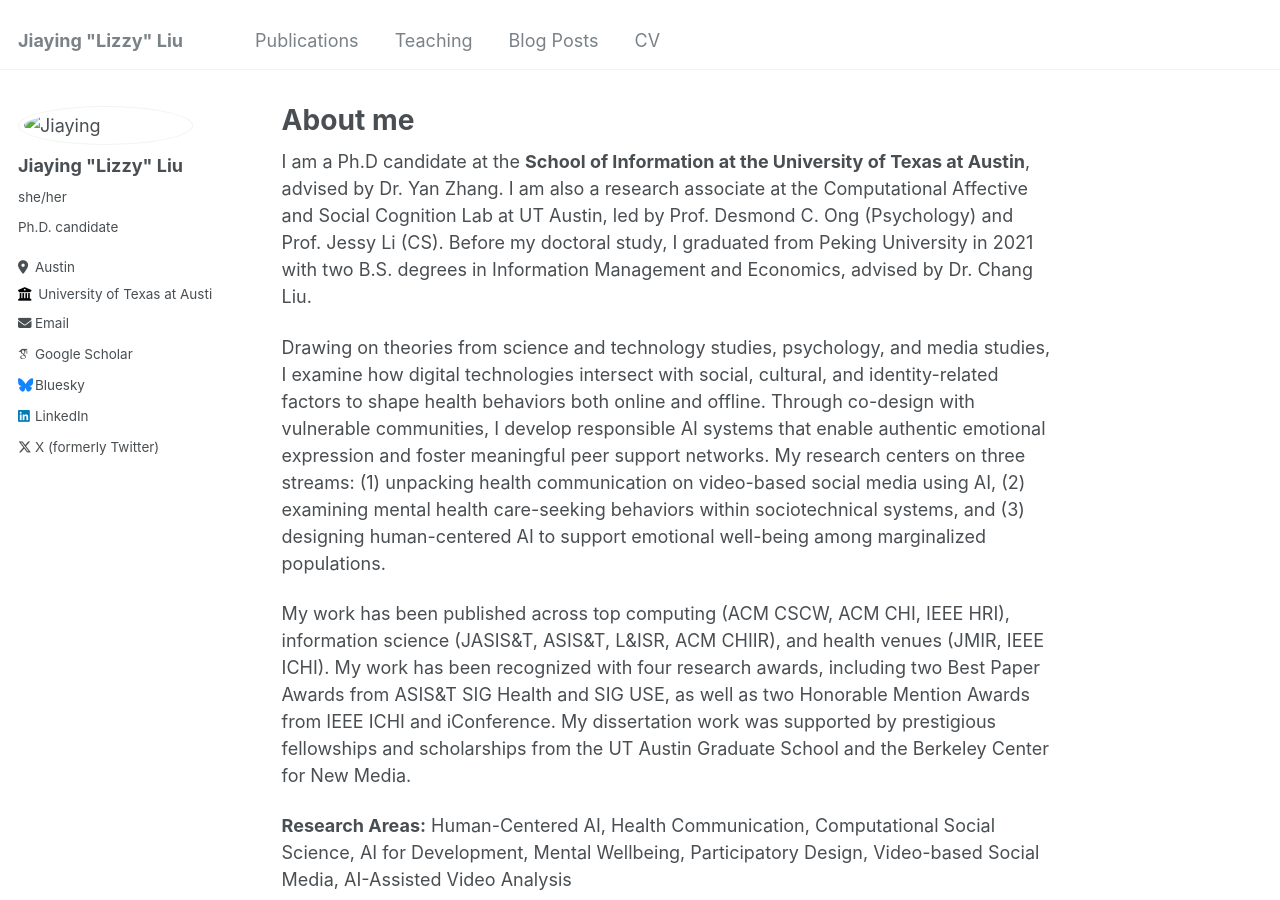
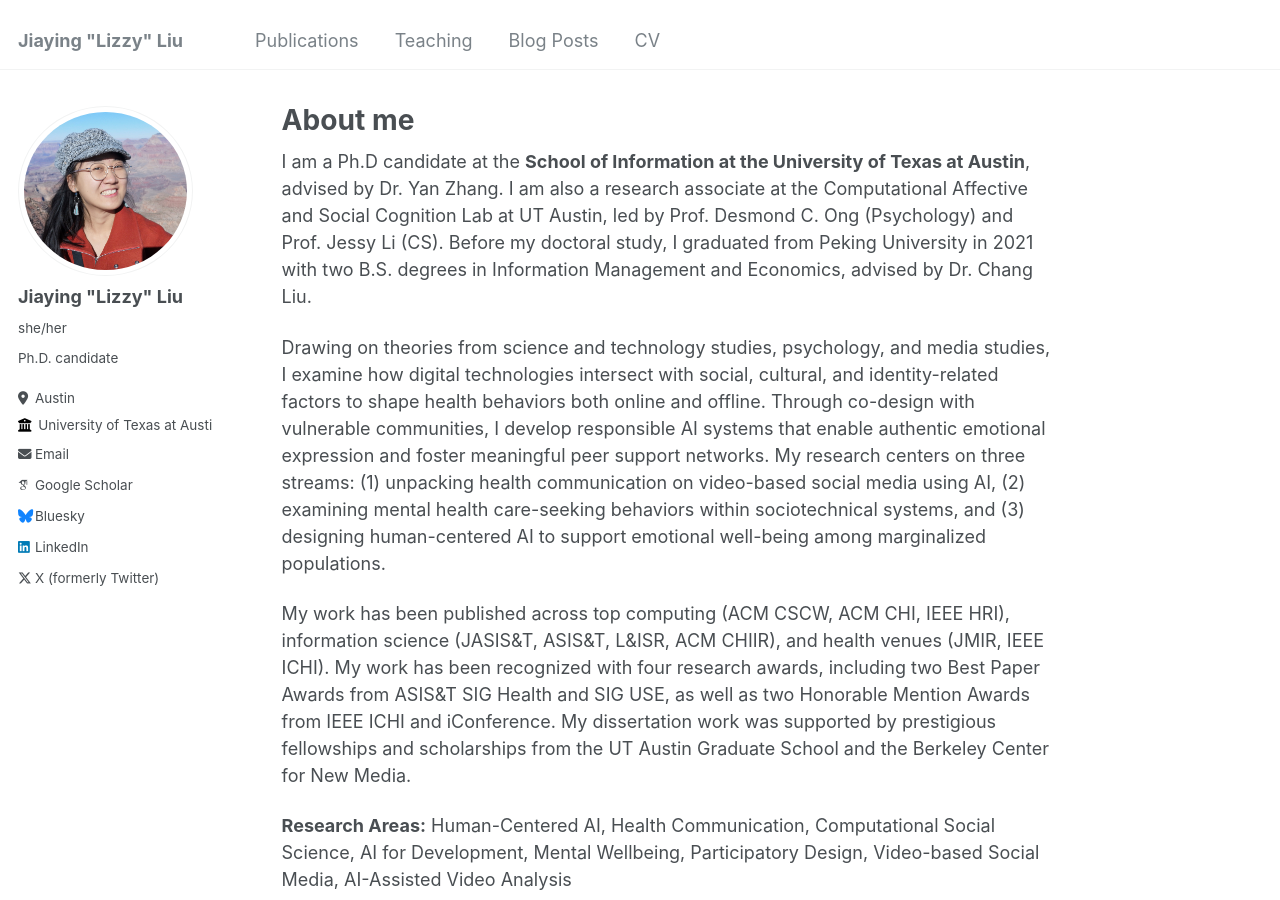
Before and after one commit to lizzyliu666/lizzyliu666.github.io, a Jekyll site: the page built from _pages/about.md, in a window 1280 px wide and 900 px high. Built offline with Jekyll 4.4.1, drawn with Linux system fonts in a browser that asks for light colours; some web fonts are replaced.

Commit message:
Update _config.yml

```diff
--- a/_config.yml
+++ b/_config.yml
@@ -21,7 +21,7 @@ repository               : "lizzyliu666.github.io/"
 #               Additional customization can be done by editing /_includes/author-profile.html
 author:
   # Biographic information
-  avatar: "/images/profile2.png"
+  avatar: "/profile2.png"
 
   name: 'Jiaying "Lizzy" Liu'
   pronouns         :  "she/her"
```
